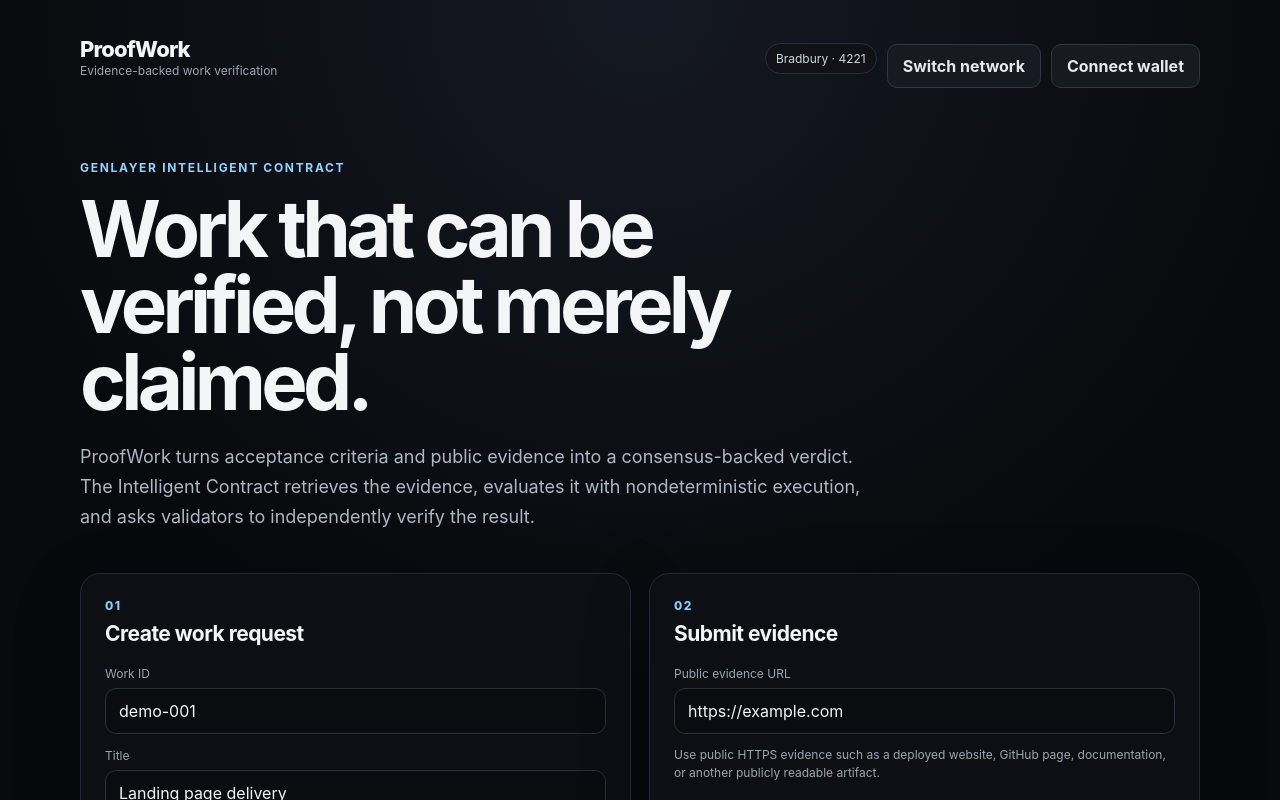
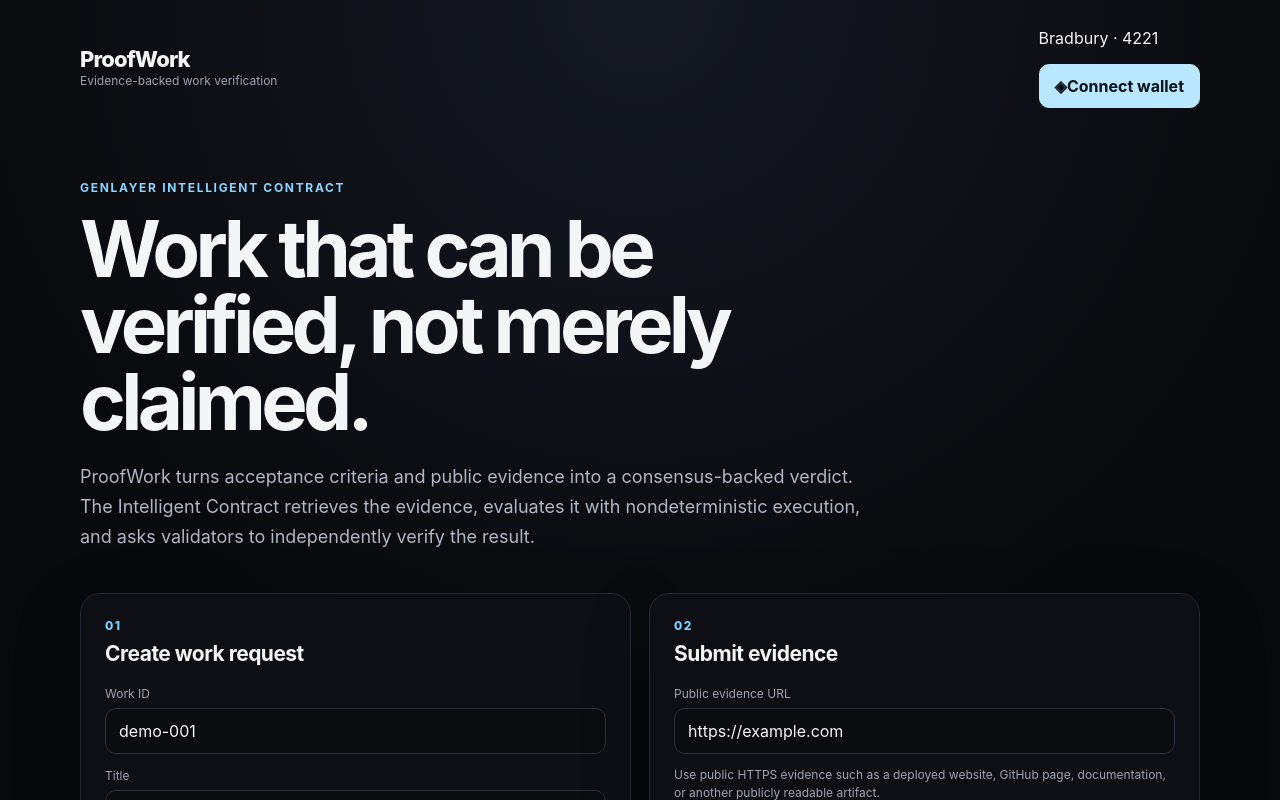
Before and after one commit to golden-dot/Proof-of-Work, a Next.js app in the folder frontend/: page / in a window 1280 px wide. Shown: the top 800 px of the page. Built offline with nearby package versions, Linux system fonts and the light colour scheme.

Commit message:
Refactor page.tsx for better readability
Refactor code for improved readability and consistency by adding line breaks and adjusting formatting in the page.tsx file.

```diff
--- a/frontend/app/page.tsx
+++ b/frontend/app/page.tsx
@@ -1,6 +1,9 @@
 "use client";
 
-import { useEffect, useState } from "react";
+import {
+  useEffect,
+  useState,
+} from "react";
 
 import {
   connectWallet,
@@ -17,23 +20,35 @@
   type ProofWorkResult,
 } from "@/lib/genlayer";
 
-function shortAddress(address: string) {
+function shortAddress(
+  address: string,
+) {
   if (!address) {
     return "";
   }
 
-  return `${address.slice(0, 6)}…${address.slice(-4)}`;
+  return `${address.slice(
+    0,
+    6,
+  )}…${address.slice(-4)}`;
 }
 
-function shortHash(hash: string) {
+function shortHash(
+  hash: string,
+) {
   if (!hash) {
     return "";
   }
 
-  return `${hash.slice(0, 10)}…${hash.slice(-8)}`;
+  return `${hash.slice(
+    0,
+    10,
+  )}…${hash.slice(-8)}`;
 }
 
-function errorMessage(error: unknown) {
+function errorMessage(
+  error: unknown,
+) {
   if (error instanceof Error) {
     return error.message;
   }
@@ -42,48 +57,75 @@
 }
 
 export default function Home() {
-  const [wallet, setWallet] = useState("");
+  const [wallet, setWallet] =
+    useState("");
 
-  const [client, setClient] = useState<
-    Awaited<ReturnType<typeof connectWallet>>["client"] | null
+  const [client, setClient] =
+    useState<
+      Awaited<
+        ReturnType<
+          typeof connectWallet
+        >
+      >["client"] | null
     >(null);
 
-  const [networkReady, setNetworkReady] = useState(false);
+  const [networkReady, setNetworkReady] =
+    useState(false);
 
-  const [workId, setWorkId] = useState("demo-001");
+  const [busy, setBusy] =
+    useState(false);
 
-  const [title, setTitle] = useState(
+  const [walletAction, setWalletAction] =
+    useState<
+      | "connect"
+      | "disconnect"
+      | "change"
+      | "switch"
+      | null
+    >(null);
+
+  const [workId, setWorkId] =
+    useState("demo-001");
+
+  const [title, setTitle] =
+    useState(
       "Landing page delivery",
     );
 
-  const [criteria, setCriteria] = useState(
+  const [criteria, setCriteria] =
+    useState(
       "The evidence must show a responsive page, a clear headline, and working navigation.",
     );
 
-  const [evidence, setEvidence] = useState(
+  const [evidence, setEvidence] =
+    useState(
       "https://example.com",
     );
 
-  const [status, setStatus] = useState(
+  const [status, setStatus] =
+    useState(
       "Connect your wallet to begin.",
     );
 
   const [result, setResult] =
-    useState<ProofWorkResult | null>(null);
+    useState<ProofWorkResult | null>(
+      null,
+    );
 
-  const [busy, setBusy] = useState(false);
-
-  const [txHash, setTxHash] = useState("");
+  const [txHash, setTxHash] =
+    useState("");
 
   async function refresh() {
-    const trimmedWorkId = workId.trim();
+    const id =
+      workId.trim();
 
-    if (!trimmedWorkId) {
+    if (!id) {
       return;
     }
 
     try {
-      const work = await getWork(trimmedWorkId);
+      const work =
+        await getWork(id);
 
       setResult(work);
     } catch {
@@ -94,15 +136,23 @@
   async function connect() {
     try {
       setBusy(true);
+      setWalletAction("connect");
 
       setStatus(
-        "Checking wallet and GenLayer Testnet Bradbury network…",
+        "Connecting to GenLayer Testnet Bradbury…",
       );
 
-      const connected = await connectWallet();
+      const connected =
+        await connectWallet();
 
-      setWallet(connected.address);
-      setClient(connected.client);
+      setWallet(
+        connected.address,
+      );
+
+      setClient(
+        connected.client,
+      );
+
       setNetworkReady(true);
 
       setStatus(
@@ -113,22 +163,35 @@
     } catch (error) {
       setNetworkReady(false);
 
-      setStatus(errorMessage(error));
+      setStatus(
+        errorMessage(error),
+      );
     } finally {
       setBusy(false);
+      setWalletAction(null);
     }
   }
 
   async function handleChangeWallet() {
     try {
       setBusy(true);
+      setWalletAction("change");
 
-      setStatus("Choose a wallet account…");
+      setStatus(
+        "Opening wallet account selector…",
+      );
 
-      const connected = await changeWallet();
+      const connected =
+        await changeWallet();
 
-      setWallet(connected.address);
-      setClient(connected.client);
+      setWallet(
+        connected.address,
+      );
+
+      setClient(
+        connected.client,
+      );
+
       setNetworkReady(true);
 
       setStatus(
@@ -137,30 +200,75 @@
         )}`,
       );
     } catch (error) {
-      setStatus(errorMessage(error));
+      setStatus(
+        errorMessage(error),
+      );
     } finally {
       setBusy(false);
+      setWalletAction(null);
     }
   }
 
   function disconnect() {
+    setWalletAction(
+      "disconnect",
+    );
+
+    setStatus(
+      "Disconnecting ProofWork wallet session…",
+    );
+
+    window.setTimeout(() => {
       setWallet("");
       setClient(null);
       setNetworkReady(false);
       setTxHash("");
+      setResult(null);
 
       setStatus(
         "Wallet disconnected from ProofWork.",
       );
+
+      setWalletAction(null);
+    }, 450);
+  }
+
+  async function switchNetwork() {
+    try {
+      setBusy(true);
+      setWalletAction("switch");
+
+      setStatus(
+        "Switching to GenLayer Testnet Bradbury…",
+      );
+
+      await ensureBradburyNetwork();
+
+      setNetworkReady(true);
+
+      setStatus(
+        "GenLayer Testnet Bradbury selected.",
+      );
+    } catch (error) {
+      setStatus(
+        errorMessage(error),
+      );
+    } finally {
+      setBusy(false);
+      setWalletAction(null);
+    }
   }
 
   useEffect(() => {
     let provider:
-      | ReturnType<typeof getWalletProvider>
+      | ReturnType<
+          typeof getWalletProvider
+        >
       | null = null;
 
     try {
-      provider = getWalletProvider();
+      provider =
+        getWalletProvider();
     } catch {
       provider = null;
     }
@@ -171,14 +279,21 @@
       }
 
       try {
-        const connected = await restoreWallet();
+        const connected =
+          await restoreWallet();
 
         if (!connected) {
           return;
         }
 
-        setWallet(connected.address);
-        setClient(connected.client);
+        setWallet(
+          connected.address,
+        );
+
+        setClient(
+          connected.client,
+        );
+
         setNetworkReady(true);
 
         setStatus(
@@ -187,7 +302,7 @@
           )}`,
         );
       } catch {
-        // Wallet is optional until manually connected.
+        // Wallet is optional.
       }
     }
 
@@ -196,18 +311,22 @@
     const handleAccountsChanged = (
       ...args: unknown[]
     ) => {
-      const accounts = args[0] as
+      const accounts =
+        args[0] as
           | string[]
           | undefined;
 
-      const address = accounts?.[0] ?? "";
+      const address =
+        accounts?.[0] ?? "";
 
       if (!address) {
         setWallet("");
         setClient(null);
         setNetworkReady(false);
 
-        setStatus("Wallet disconnected.");
+        setStatus(
+          "Wallet disconnected.",
+        );
 
         return;
       }
@@ -226,25 +345,28 @@
     const handleChainChanged = (
       ...args: unknown[]
     ) => {
-      const chainId = String(
+      const chainId =
+        String(
           args[0] ?? "",
         ).toLowerCase();
 
-      const isBradbury =
+      const correctNetwork =
         chainId ===
         BRADBURY_CHAIN_ID.toLowerCase();
 
       setClient(null);
 
-      setNetworkReady(isBradbury);
+      setNetworkReady(
+        correctNetwork,
+      );
 
-      if (isBradbury) {
+      if (correctNetwork) {
         setStatus(
-          `GenLayer Testnet Bradbury selected. Chain ID ${BRADBURY_CHAIN_ID_DECIMAL}. Click Connect wallet to continue.`,
+          `GenLayer Testnet Bradbury selected · Chain ${BRADBURY_CHAIN_ID_DECIMAL}.`,
         );
       } else {
         setStatus(
-          "Wrong network. Click Switch network to use GenLayer Testnet Bradbury.",
+          "Wrong network. Switch to GenLayer Testnet Bradbury.",
         );
       }
     };
@@ -279,127 +401,149 @@
   }, []);
 
   async function create() {
-    if (!client || !networkReady) {
+    if (
+      !client ||
+      !networkReady
+    ) {
       setStatus(
         "Connect your wallet to GenLayer Testnet Bradbury first.",
       );
+
       return;
     }
 
-    const trimmedWorkId = workId.trim();
-    const trimmedTitle = title.trim();
-    const trimmedCriteria = criteria.trim();
+    const id =
+      workId.trim();
+
+    const workTitle =
+      title.trim();
+
+    const workCriteria =
+      criteria.trim();
 
     if (
-      !trimmedWorkId ||
-      !trimmedTitle ||
-      !trimmedCriteria
+      !id ||
+      !workTitle ||
+      !workCriteria
     ) {
       setStatus(
         "Work ID, title, and acceptance criteria are required.",
       );
+
       return;
     }
 
     setBusy(true);
 
     setStatus(
-      "Creating the work request on GenLayer…",
+      "Creating work request on GenLayer…",
     );
 
     setTxHash("");
 
     try {
-      const response = await sendWrite(
+      const response =
+        await sendWrite(
           client,
           "create_work",
           [
-          trimmedWorkId,
-          trimmedTitle,
-          trimmedCriteria,
+            id,
+            workTitle,
+            workCriteria,
           ],
         );
 
-      setTxHash(response.txHash);
+      setTxHash(
+        response.txHash,
+      );
 
       setStatus(
-        "Work request finalized. You can now submit public evidence.",
+        "Work request finalized.",
       );
 
       await refresh();
     } catch (error) {
-      setStatus(errorMessage(error));
+      setStatus(
+        errorMessage(error),
+      );
     } finally {
       setBusy(false);
     }
   }
 
   async function submit() {
-    if (!client || !networkReady) {
+    if (
+      !client ||
+      !networkReady
+    ) {
       setStatus(
         "Connect your wallet to GenLayer Testnet Bradbury first.",
       );
+
       return;
     }
 
-    const trimmedEvidence =
+    const url =
       evidence.trim();
 
     if (
-      !trimmedEvidence.startsWith(
+      !url.startsWith(
         "https://",
       )
     ) {
       setStatus(
         "Evidence URL must start with https://",
       );
-      return;
-    }
 
-    if (!workId.trim()) {
-      setStatus(
-        "Enter a Work ID before submitting evidence.",
-      );
       return;
     }
 
     setBusy(true);
 
     setStatus(
-      "Submitting evidence to the ProofWork contract…",
+      "Submitting evidence…",
     );
 
     setTxHash("");
 
     try {
-      const response = await sendWrite(
+      const response =
+        await sendWrite(
           client,
           "submit_evidence",
           [
             workId.trim(),
-          trimmedEvidence,
+            url,
           ],
         );
 
-      setTxHash(response.txHash);
+      setTxHash(
+        response.txHash,
+      );
 
       setStatus(
-        "Evidence submitted. The work is ready for GenLayer verification.",
+        "Evidence submitted successfully.",
       );
 
       await refresh();
     } catch (error) {
-      setStatus(errorMessage(error));
+      setStatus(
+        errorMessage(error),
+      );
     } finally {
       setBusy(false);
     }
   }
 
   async function verify() {
-    if (!client || !networkReady) {
+    if (
+      !client ||
+      !networkReady
+    ) {
       setStatus(
         "Connect your wallet to GenLayer Testnet Bradbury first.",
       );
+
       return;
     }
 
@@ -407,6 +551,7 @@
       setStatus(
         "Enter a Work ID before verification.",
       );
+
       return;
     }
 
@@ -419,13 +564,16 @@
     setTxHash("");
 
     try {
-      const response = await sendWrite(
+      const response =
+        await sendWrite(
           client,
           "verify_work",
           [workId.trim()],
         );
 
-      setTxHash(response.txHash);
+      setTxHash(
+        response.txHash,
+      );
 
       setStatus(
         "Verification finalized. The consensus-backed verdict is now stored onchain.",
@@ -433,44 +581,25 @@
 
       await refresh();
     } catch (error) {
-      setStatus(errorMessage(error));
+      setStatus(
+        errorMessage(error),
+      );
     } finally {
       setBusy(false);
     }
   }
 
-  async function switchNetwork() {
-    try {
-      setBusy(true);
-
-      setStatus(
-        "Switching wallet to GenLayer Testnet Bradbury…",
-      );
-
-      await ensureBradburyNetwork();
-
-      setNetworkReady(true);
-
-      setStatus(
-        "GenLayer Testnet Bradbury selected. Click Connect wallet to authorize the account.",
-      );
-    } catch (error) {
-      setStatus(errorMessage(error));
-    } finally {
-      setBusy(false);
-    }
-  }
-
-  const connected = Boolean(
+  const connected =
+    Boolean(
       wallet &&
         client &&
         networkReady,
     );
 
   const contractDisplay =
-    CONTRACT_ADDRESS
-      ? shortAddress(CONTRACT_ADDRESS)
-      : "Not deployed";
+    shortAddress(
+      CONTRACT_ADDRESS,
+    );
 
   return (
     <main>
@@ -486,59 +615,108 @@
           </div>
         </div>
 
-        <div className="row">
-          <span className="badge">
+        <div className="wallet-area">
+          <span className="network-badge">
             Bradbury ·{" "}
             {BRADBURY_CHAIN_ID_DECIMAL}
           </span>
 
-          {connected ? (
+          {!connected ? (
+            <div className="wallet-controls">
+              {wallet &&
+                !networkReady && (
+                  <span className="wallet-warning">
+                    Wrong network
+                  </span>
+                )}
+
+              <button
+                className={`wallet-button ${
+                  busy
+                    ? "is-loading"
+                    : ""
+                }`}
+                onClick={
+                  wallet &&
+                  !networkReady
+                    ? switchNetwork
+                    : connect
+                }
+                disabled={busy}
+              >
+                {busy ? (
                   <>
-              <span className="badge">
-                ● Connected ·{" "}
-                {shortAddress(wallet)}
+                    <span className="spinner" />
+
+                    {walletAction ===
+                    "switch"
+                      ? "Switching…"
+                      : "Connecting…"}
+                  </>
+                ) : (
+                  <>
+                    <span className="wallet-icon">
+                      ◈
+                    </span>
+
+                    {wallet &&
+                    !networkReady
+                      ? "Switch network"
+                      : "Connect wallet"}
+                  </>
+                )}
+              </button>
+            </div>
+          ) : (
+            <div className="connected-wallet">
+              <span className="connected-pill">
+                <span className="pulse-dot" />
+
+                <span>
+                  Connected
+                </span>
+
+                <span className="wallet-address">
+                  {shortAddress(
+                    wallet,
+                  )}
+                </span>
               </span>
 
               <button
-                className="secondary"
+                className="wallet-action"
                 onClick={
                   handleChangeWallet
                 }
                 disabled={busy}
               >
-                Change wallet
+                {walletAction ===
+                "change" ? (
+                  <>
+                    <span className="spinner small-spinner" />
+                    Changing…
+                  </>
+                ) : (
+                  "Change wallet"
+                )}
               </button>
 
               <button
-                className="secondary"
+                className="disconnect-button"
                 onClick={disconnect}
                 disabled={busy}
               >
-                Disconnect
-              </button>
+                {walletAction ===
+                "disconnect" ? (
+                  <>
+                    <span className="spinner small-spinner" />
+                    Disconnecting…
                   </>
                 ) : (
-            <>
-              {!networkReady && (
-                <button
-                  className="secondary"
-                  onClick={
-                    switchNetwork
-                  }
-                  disabled={busy}
-                >
-                  Switch network
+                  "Disconnect"
+                )}
               </button>
-              )}
-
-              <button
-                className="secondary"
-                onClick={connect}
-                disabled={busy}
-              >
-                Connect wallet
-              </button>
-            </>
+            </div>
           )}
         </div>
       </nav>
@@ -589,7 +767,7 @@
               )
             }
             maxLength={80}
-            placeholder="e.g. demo-001"
+            placeholder="demo-001"
           />
 
           <label>
@@ -784,7 +962,8 @@
 
             <div className="summary">
               <div className="small">
-                Evidence-grounded summary
+                Evidence-grounded
+                summary
               </div>
 
               <p>
@@ -802,7 +981,8 @@
           {contractDisplay}
         </code>{" "}
         · GenLayer Testnet Bradbury ·
-        Chain {BRADBURY_CHAIN_ID_DECIMAL}
+        Chain{" "}
+        {BRADBURY_CHAIN_ID_DECIMAL}
       </footer>
     </main>
   );
```
Lines whose indentation alone changed are shown as unchanged.
